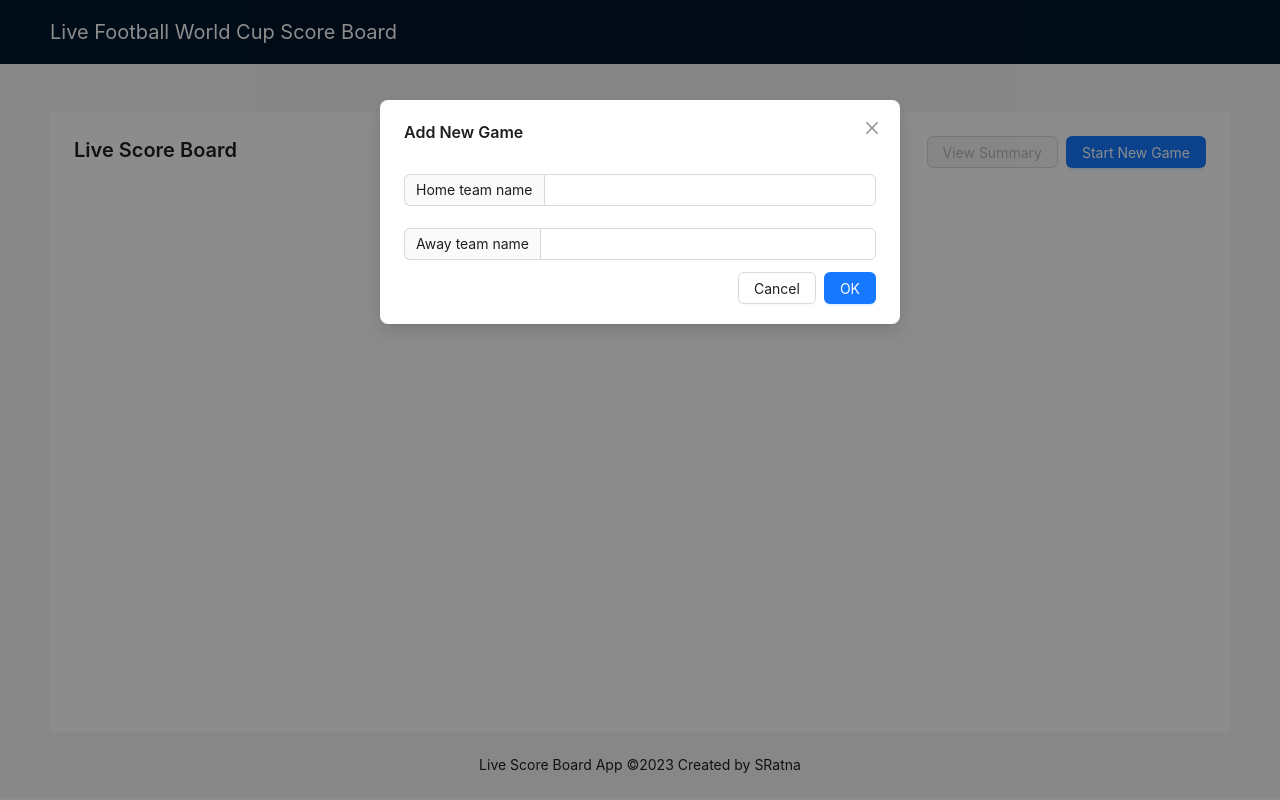
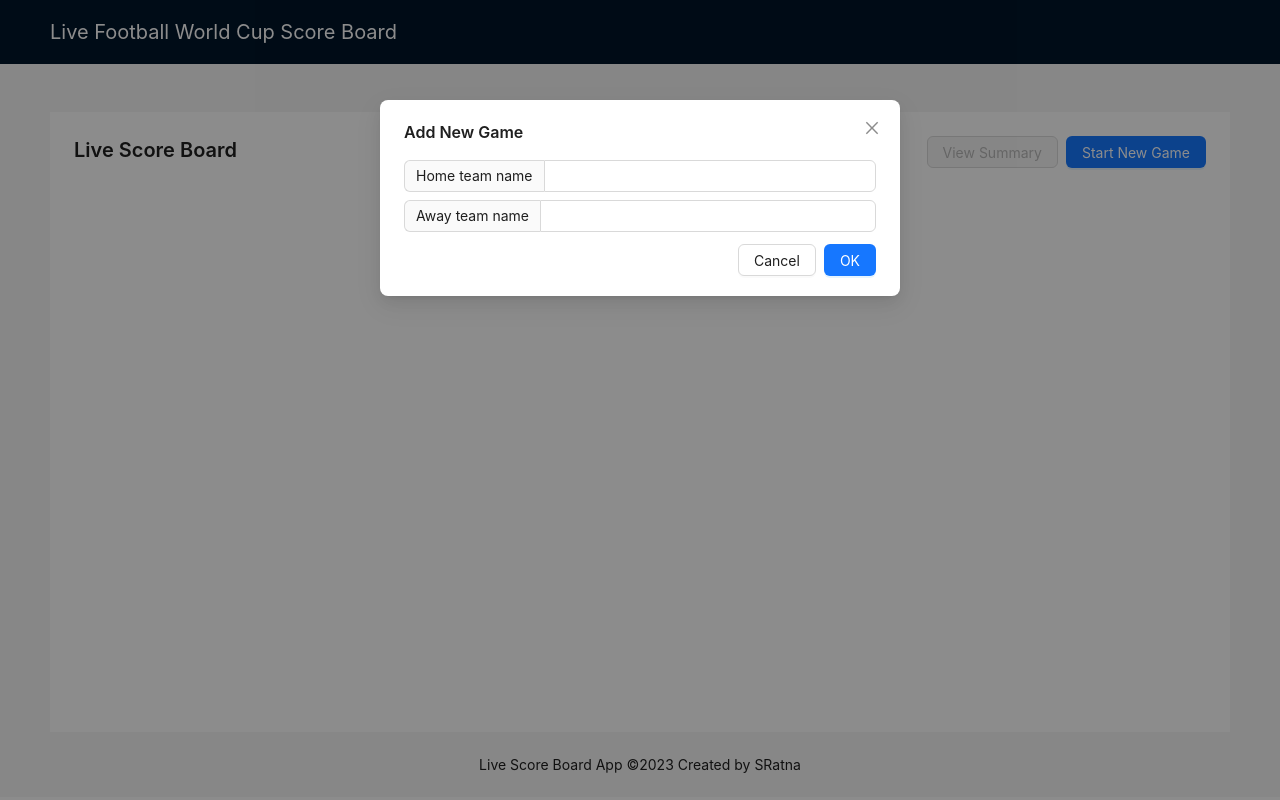
Before and after one commit to SRatna/live-scoreboard-app, a React (Vite) app: page / in a window 1280 px wide. Both pictures are taken after a click on the button "Start New Game". Built offline with nearby package versions, Linux system fonts and the light colour scheme.

Commit message:
better format input fields in add new game modal

```diff
--- a/src/components/AddNewGameModal.tsx
+++ b/src/components/AddNewGameModal.tsx
@@ -36,11 +36,18 @@ const AddNewGameModal = ({ isOpen, close, addNewGame }: PropType) => {
     <>
       {contextHolder}
       <Modal title="Add New Game" open={isOpen} onOk={handleOk} onCancel={closeAndReset}>
-        <br />
-        <Input addonBefore="Home team name" value={homeTeamName} onChange={(e) => setHomeTeamName(e.target.value)} />
-        <br />
-        <br />
-        <Input addonBefore="Away team name" value={awayTeamName} onChange={(e) => setAwayTeamName(e.target.value)} />
+        <Input
+          style={{ marginTop: 8 }}
+          addonBefore="Home team name"
+          value={homeTeamName}
+          onChange={(e) => setHomeTeamName(e.target.value)}
+        />
+        <Input
+          style={{ marginTop: 8 }}
+          addonBefore="Away team name"
+          value={awayTeamName}
+          onChange={(e) => setAwayTeamName(e.target.value)}
+        />
       </Modal>
     </>
   );
```
